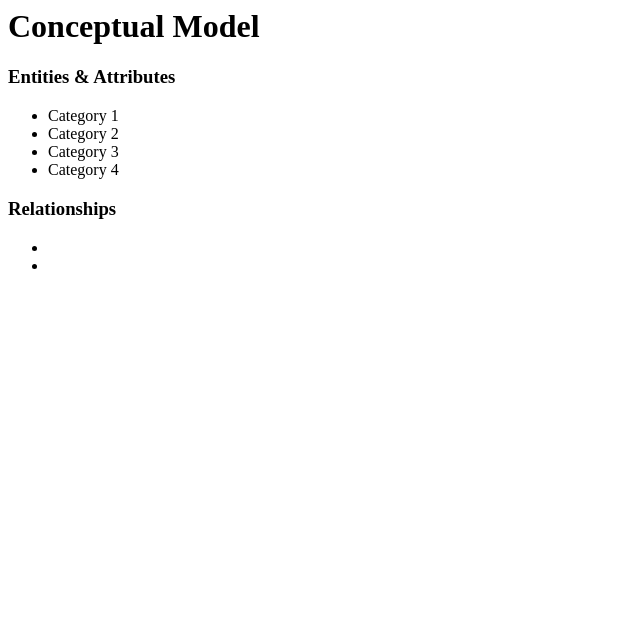
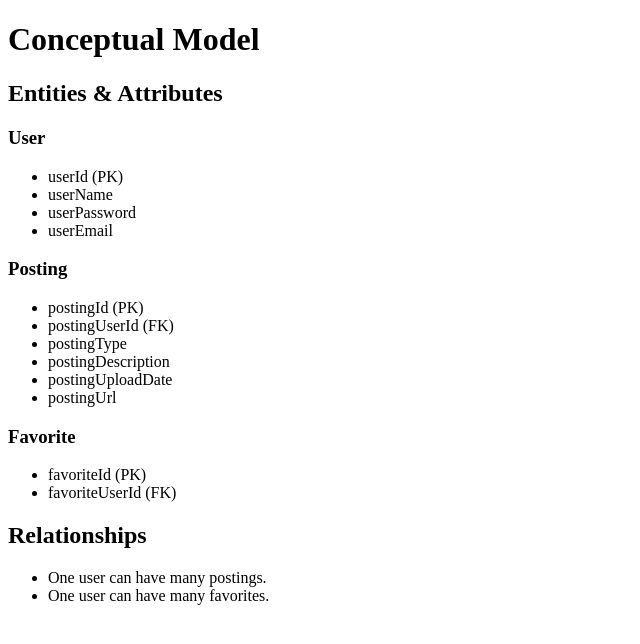
Before and after one commit to Taylor-Smith92/data-design, a PHP site: page /conceptual-model.php in a window 1280 px wide. Shown: the top 644 px of the page, without its empty margins (0-640 px from the left). Run offline with PHP 8.4, Linux system fonts and the light colour scheme.

Commit message:
first draft of conceptual model, added meta information to index

```diff
--- a/epic/brockLee.php
+++ b/epic/brockLee.php
@@ -40,5 +40,4 @@
 		<h2>User Story:</h2>
 		<p>Brock wants to learn to play a song on guitar, using ultimate-guitar.com.</p>
 	</body>
-
 </html>
--- a/epic/conceptual-model.php
+++ b/epic/conceptual-model.php
@@ -1,3 +1,4 @@
+<!DOCTYPE html>
 <html lang="en">
 	<head>
 		<meta charset="utf-8" />
@@ -5,25 +6,32 @@
 	</head>
 	<body>
 		<h1>Conceptual Model</h1>
-		<h3>Entities & Attributes</h3>
+		<h2>Entities & Attributes</h2>
+		<h3>User</h3>
 		<ul>
-			<li>Category 1
-				<ul></ul>
-			</li>
-			<li>Category 2
-				<ul></ul>
-			</li>
-			<li>Category 3
-				<ul></ul>
-			</li>
-			<li>Category 4
-				<ul></ul>
-			</li>
+			<li>userId (PK)</li>
+			<li>userName</li>
+			<li>userPassword</li>
+			<li>userEmail</li>
 		</ul>
-		<h3>Relationships</h3>
+		<h3>Posting</h3>
 		<ul>
-			<li></li>
-			<li></li>
+			<li>postingId (PK)</li>
+			<li>postingUserId (FK)</li>
+			<li>postingType</li>
+			<li>postingDescription</li>
+			<li>postingUploadDate</li>
+			<li>postingUrl</li>
+		</ul>
+		<h3>Favorite</h3>
+		<ul>
+			<li>favoriteId (PK)</li>
+			<li>favoriteUserId (FK)</li>
+		</ul>
+		<h2>Relationships</h2>
+		<ul>
+			<li>One user can have many postings.</li>
+			<li>One user can have many favorites.</li>
 		</ul>
 	</body>
 </html>
--- a/epic/use-case.php
+++ b/epic/use-case.php
@@ -1,3 +1,4 @@
+<!DOCTYPE html>
 <html lang="en">
 	<head>
 		<title>Use Case</title>
```
Also changed, not shown: epic/index.php (+10 -3 lines).
